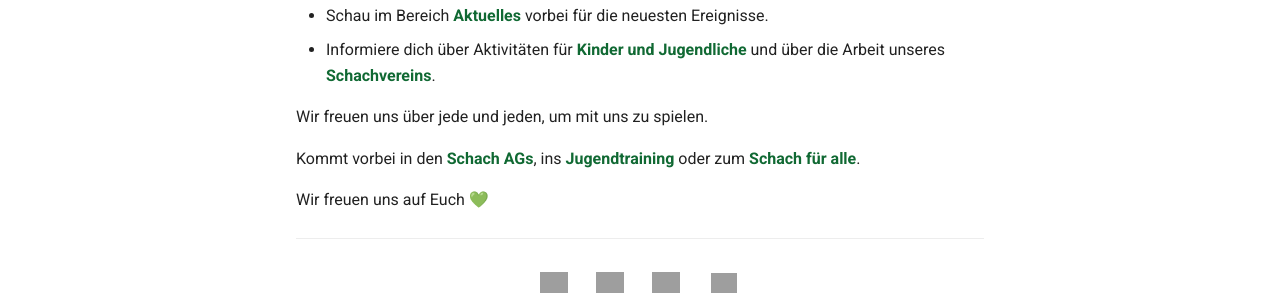
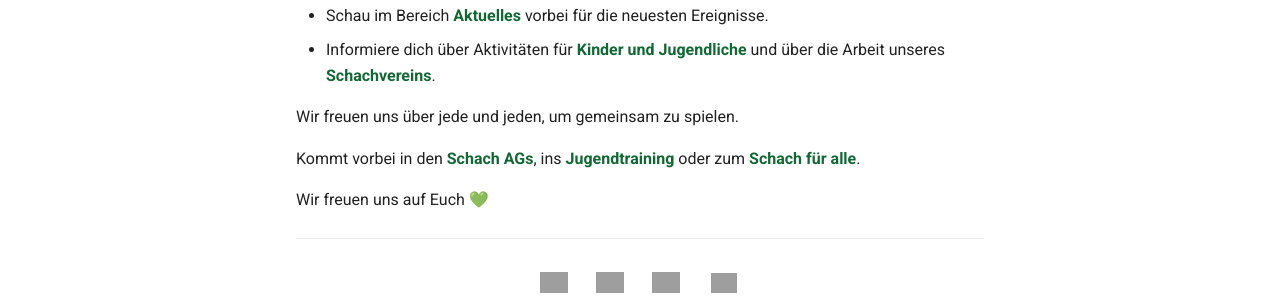
Before and after one commit to schachwelzheim/schachwelzheim, an MkDocs documentation site: the page built from docs/index.md, in a window 1280 px wide. Shown: the part 435-735 px from the top of the page. Built offline with MkDocs 1.6.1 and Material for MkDocs 9.7.7, drawn with Linux system fonts in a browser that asks for light colours; grey boxes are pictures that could not be loaded.

Commit message:
Update text for clarity in index.md

```diff
--- a/docs/index.md
+++ b/docs/index.md
@@ -11,7 +11,7 @@ Hier erfährst du alles rund um Schachaktivitäten in Welzheim. Vor allem wann u
 * Schau im Bereich **[Aktuelles](./aktuelles)** vorbei für die neuesten Ereignisse.
 * Informiere dich über Aktivitäten für **[Kinder und Jugendliche](./jugend)** und über die Arbeit unseres **[Schachvereins](./verein)**.
 
-Wir freuen uns über jede und jeden, um mit uns zu spielen.
+Wir freuen uns über jede und jeden, um gemeinsam zu spielen.
 
 Kommt vorbei in den **[Schach AGs](./jugend/schach-ags)**, ins **[Jugendtraining](./verein/jugend)** oder zum **[Schach für alle](./verein/alle)**.
 
```
